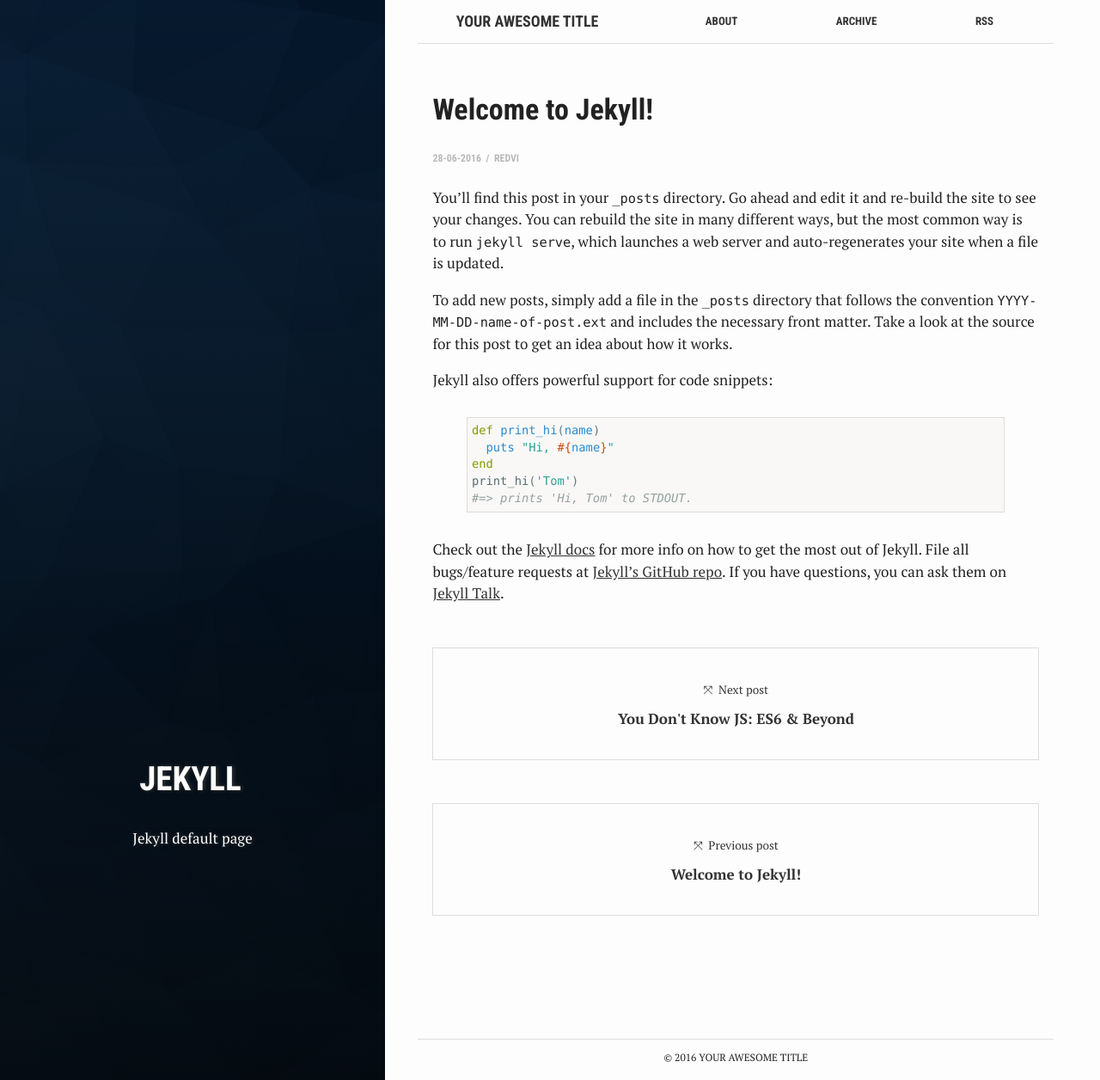
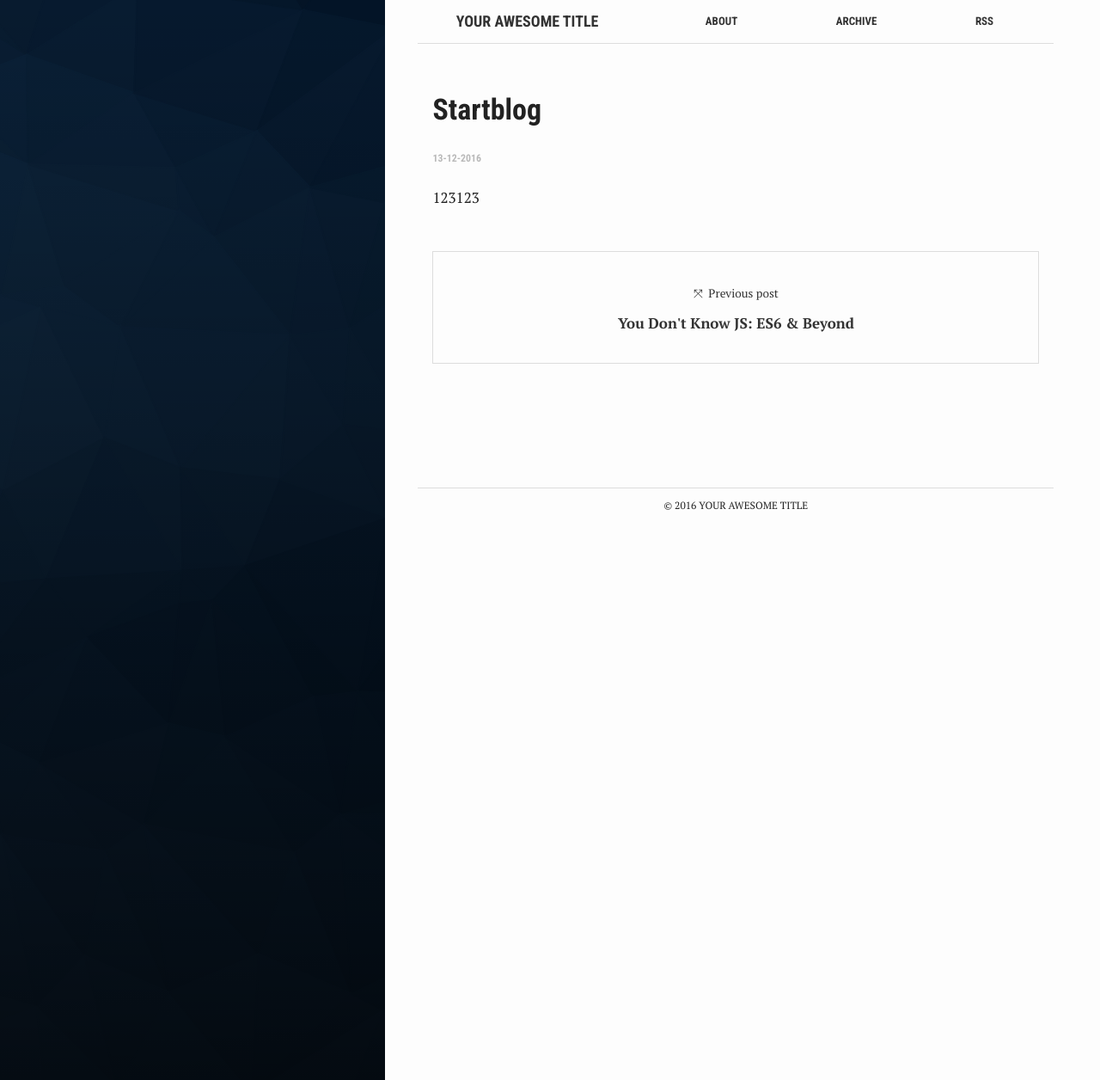
Before and after one commit to hancoma/hancoma.github.io, a Jekyll site: the page built from _posts/2016-12-13-startblog.markdown, in a window 1280 px wide and 1256 px high. Shown: the whole window at 86% size. Built offline with Jekyll 4.4.1, drawn with Linux system fonts in a browser that asks for light colours; our own code applies the rules of GitHub Pages for plain Markdown files.

```diff
--- a/_posts/2016-12-13-startblog.markdown
+++ b/_posts/2016-12-13-startblog.markdown
@@ -1,29 +1 @@
----
-layout: post
-title:  "Welcome to Jekyll!"
-crawlertitle: "How to use jekyll"
-summary: "Jekyll default page"
-date:   2016-06-28 23:09:47 +0700
-categories: posts
-tags: 'jekyll'
-author: redVi
----
-You’ll find this post in your `_posts` directory. Go ahead and edit it and re-build the site to see your changes. You can rebuild the site in many different ways, but the most common way is to run `jekyll serve`, which launches a web server and auto-regenerates your site when a file is updated.
-
-To add new posts, simply add a file in the `_posts` directory that follows the convention `YYYY-MM-DD-name-of-post.ext` and includes the necessary front matter. Take a look at the source for this post to get an idea about how it works.
-
-Jekyll also offers powerful support for code snippets:
-
-{% highlight ruby %}
-def print_hi(name)
-  puts "Hi, #{name}"
-end
-print_hi('Tom')
-#=> prints 'Hi, Tom' to STDOUT.
-{% endhighlight %}
-
-Check out the [Jekyll docs][jekyll-docs] for more info on how to get the most out of Jekyll. File all bugs/feature requests at [Jekyll’s GitHub repo][jekyll-gh]. If you have questions, you can ask them on [Jekyll Talk][jekyll-talk].
-
-[jekyll-docs]: http://jekyllrb.com/docs/home
-[jekyll-gh]:   https://github.com/jekyll/jekyll
-[jekyll-talk]: https://talk.jekyllrb.com/
+123123
```
